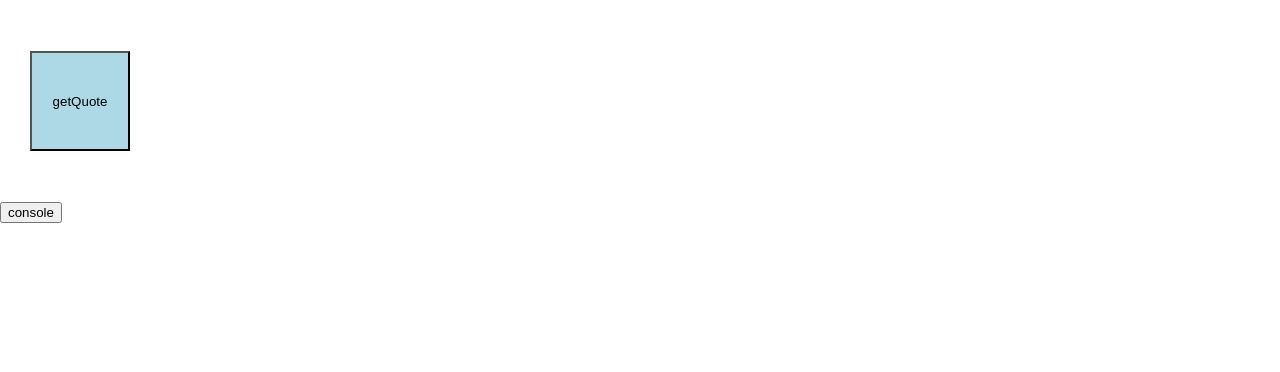
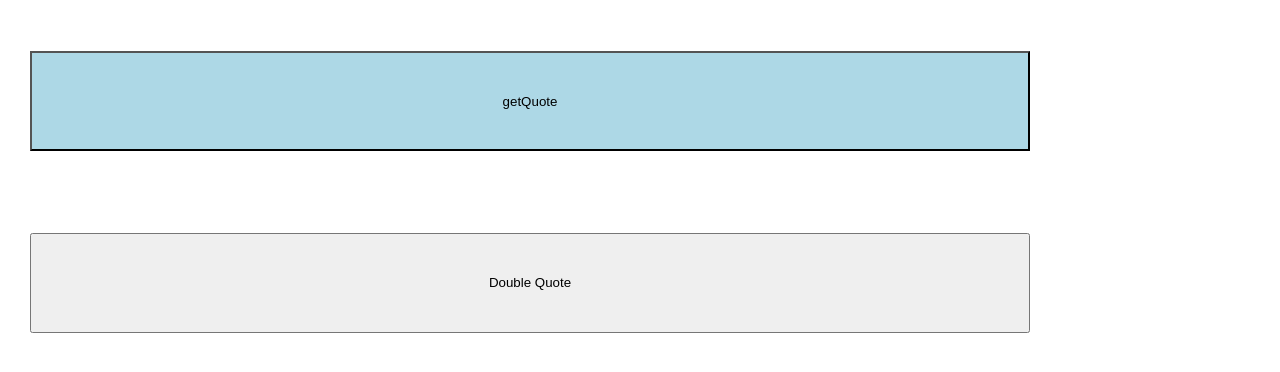
Before and after one commit to Zaheer-Ha/Api-testing, a React (Create React App) app: page / in a window 1280 px wide. Shown: the top 372 px of the page. Built offline with nearby package versions, Linux system fonts and the light colour scheme.

Commit message:
Quote Iteration

```diff
--- a/src/App.js
+++ b/src/App.js
@@ -1,50 +1,57 @@
-import {useState} from "react";
-
+import React, { useState } from 'react';
 
 export default function App() {
-const [advice, setAdvice] = useState("");
-const [text, setConsole] = useState("");
-
+  const [advice, setAdvice] = useState('');
+  const [text, setText] = useState('');
 
   async function getQuote() {
-
-const res = await fetch("https://api.adviceslip.com/advice");
+    const res = await fetch('https://api.adviceslip.com/advice');
     const data = await res.json();
     setAdvice(data.slip.advice);
-
   }
 
-async function getChange ()  {
+  async function getChange() {
+    let newText = '';
 
-const tmp = await fetch("https://api.adviceslip.com/advice");
-var info = await tmp.json();
+    for (let i = 0; i < 10; i++) {
+      const timestamp = Date.now(); // Unique timestamp for each request
+      const res = await fetch(`https://api.adviceslip.com/advice?timestamp=${timestamp}`);
+      const data = await res.json();
+      newText += data.slip.advice + '\n';
+    }
 
-setConsole(info.slip.advice);
-
+    setText(newText);
   }
 
   return (
     <div>
-            <h1 style={{background: "red"}}>
-            {advice}
-            </h1>
+      <h1 style={{ background: 'red' }}>{advice}</h1>
 
-
-
-           <button onClick={getQuote} style= {{margin: "30px",
-           height: "100px", width: "100px",
-           background: "lightblue"}}> getQuote </button>
-
-
-            <h2>
-             {text}
-            </h2>
-
-            <button onClick={getChange}>
-              console
+      <button
+        onClick={getQuote}
+        style={{
+          margin: '30px',
+          height: '100px',
+          width: '1000px',
+          background: 'lightblue'
+        }}
+      >
+        getQuote
       </button>
 
+      <h1 style={{ background: '#484443', color: '#f1f1f1' }}>{text}</h1>
+
+      <button
+        onClick={getChange}
+        style={{
+          margin: '30px',
+          height: '100px',
+          width: '1000px',
+          background: '1d232d'
+        }}
+      >
+        Double Quote
+      </button>
     </div>
-
   );
 }
```
Lines whose indentation alone changed are shown as unchanged.
